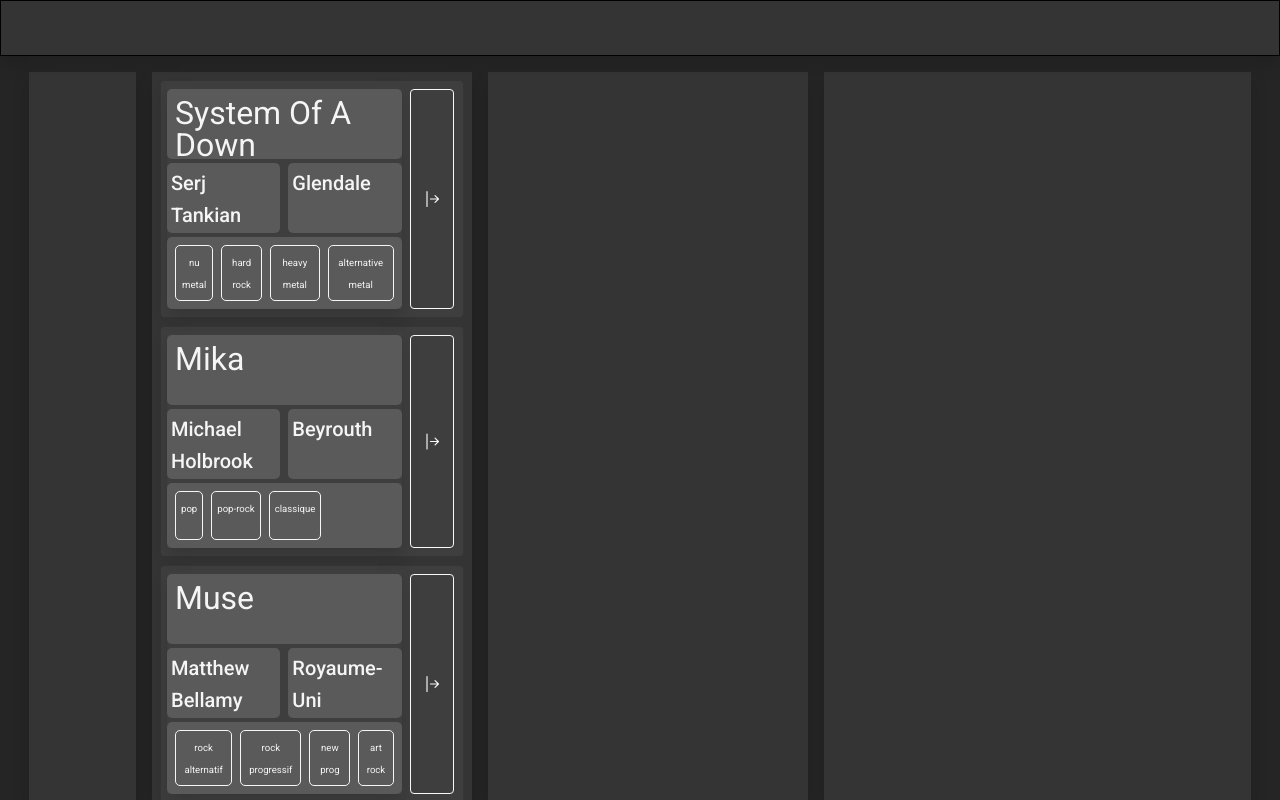
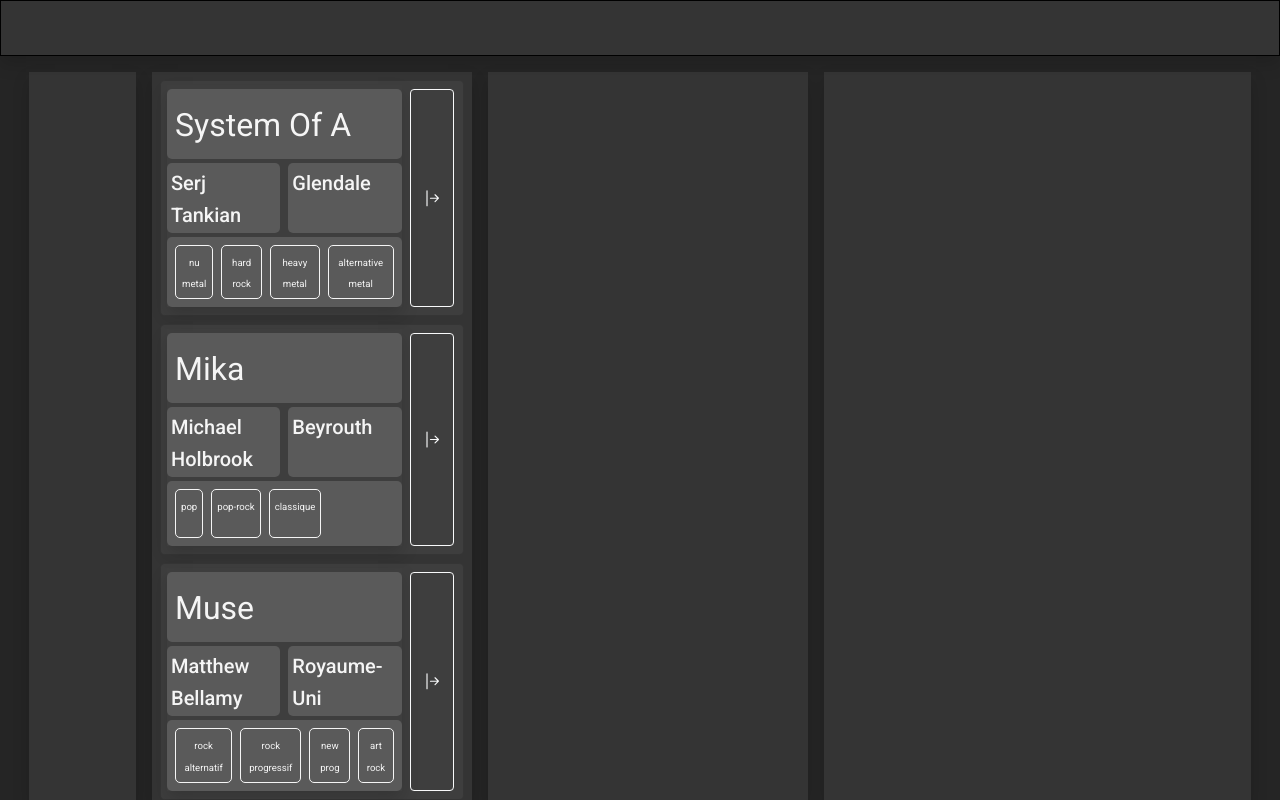
Before and after one commit to titouanfuchs/UHA401_FilRougeANGULAR, an Angular app: page / in a window 1280 px wide. Built offline with nearby package versions, Linux system fonts and the light colour scheme.

Commit message:
centrage du text

```diff
--- a/src/app/genre-tag/genre-tag.component.scss
+++ b/src/app/genre-tag/genre-tag.component.scss
@@ -3,8 +3,6 @@
   border: whitesmoke 1px solid;
 
   text-align: center;
-
-  vertical-align: central;
 
   width: fit-content;
   min-height: 3.5em;
@@ -13,5 +11,6 @@
 }
 
 span{
+  line-height: 2em;
   font-size: 0.75vw;
 }
--- a/src/app/group-card/group-card.component.scss
+++ b/src/app/group-card/group-card.component.scss
@@ -11,3 +11,7 @@
   background-color: rgba(245, 245, 245, 0.15);
   border-radius: 5px;
 }
+
+h1{
+  line-height: 1.75em;
+}
```
